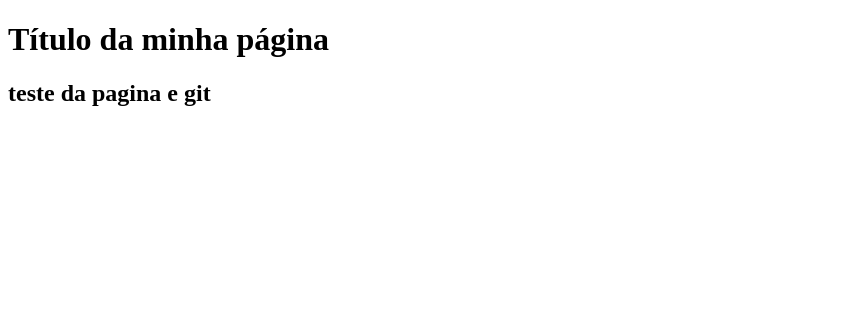
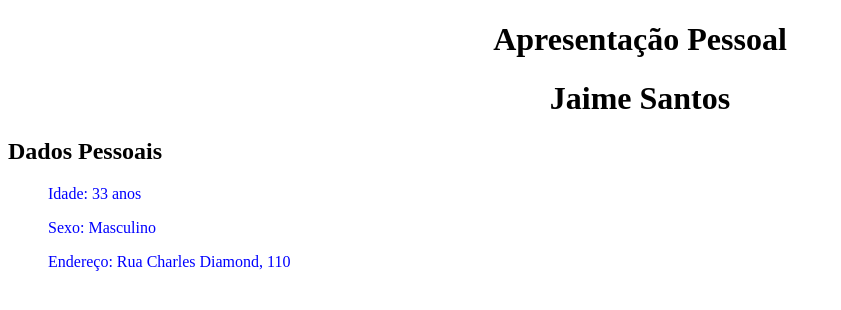
Before and after one commit to JaimeLSantos/demo, a plain HTML site: page index.html in a window 1280 px wide. Shown: the whole page, without its empty margins (0-841 px from the left). Drawn offline with Linux system fonts and the light colour scheme.

Commit message:
Ajuste do Arquivo Index.html

```diff
--- a/index.html
+++ b/index.html
@@ -1,16 +1,25 @@
 <!DOCTYPE html>
 <html lang="pt-br">
 <head>
+
     <meta charset="UTF-8">
     <meta name="viewport" content="width=device-width, initial-scale=1.0">
     <meta http-equiv="X-UA-Compatible" content="ie=edge">
-    <title>Exemplo 1</title>
+    <title>Apresentação</title>
 </head>
 
 <body>
-    <h1>Título da minha página</h1>
-    <h2>teste da pagina e git</h2>
 
+    <h1><center>Apresentação Pessoal</center></h1>
 
+    <h1><center>Jaime Santos</center></h1>
+
+    <H2>Dados Pessoais</H2>
+
+    <UL>
+       <p style="color: blue">Idade: 33 anos</p>
+       <p style="color: blue">Sexo: Masculino</p>
+       <p style="color: blue">Endereço: Rua Charles Diamond, 110</p>
+    </UL>
 </body>
 </html>
```
